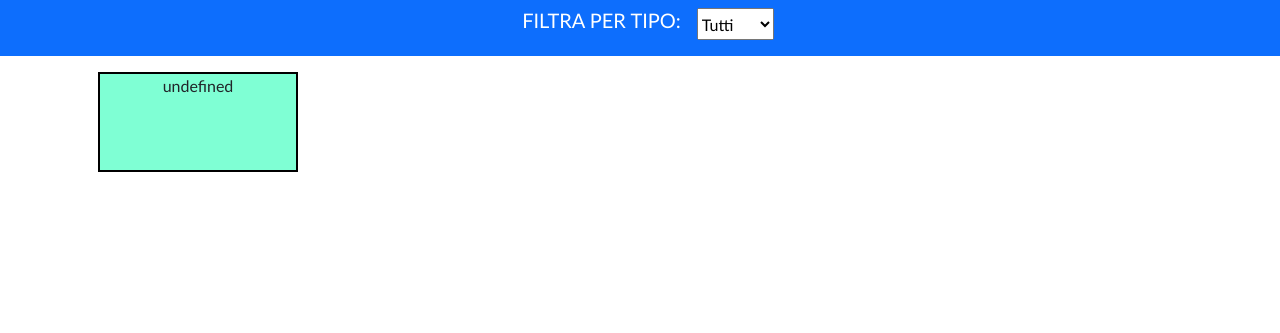
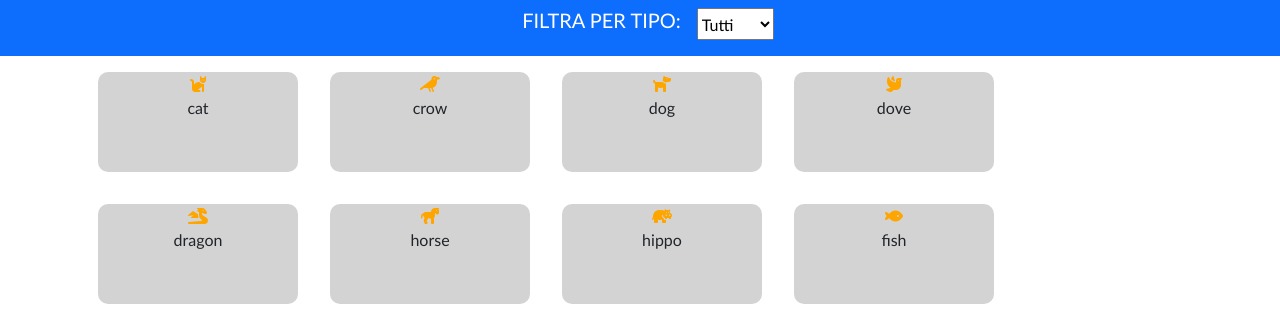
Before and after one commit to RiccardoBeca/js-es6-icons, a plain HTML site: page index.html in a window 1280 px wide. Shown: the part 64-397 px from the top of the page. Drawn offline with nearby package versions, Linux system fonts and the light colour scheme.

Commit message:
milestone 3 to be completed

```diff
--- a/data.js
+++ b/data.js
@@ -6,6 +6,8 @@
 // **Milestone 3**
 // Aggiungere alla pagina una select in cui le options corrispondono ai vari tipi di icone *(animal, vegetable, user)*. Quando l’utente seleziona un tipo dalla select, visualizzare solamente le icone corrispondenti.
 
+
+// global
 let listaOggetti = [
 
 	{
@@ -122,20 +124,48 @@ let listaOggetti = [
 	}
 ];
 
+const scelta = document.getElementById("sceltaCategorie");
+// *********
 
-listaOggetti.forEach(elemento => {
 
-	const {name, prefix, type, family, color } = elemento;
+// utils functions
+function printCard(){listaOggetti.forEach(elemento => {
 
-	document.querySelector("main .container").innerHTML = `
+	const {name, prefix, family, color } = elemento;
+
+	document.querySelector("main .container").innerHTML += `
 
 	<div class="row row-cols-1 m-3">
 	<div class="col text-center rb-card">
-	<i class="${elemento[family]} ${elemento[prefix]} ${elemento[name]}" style="color:${color}"></i>
-	<p>${elemento[name]}</p>
+	<i class="${family} ${prefix}${name}" style="color:${color}"></i>
+	<p>${name}</p>
 	</div>
 	</div>
 	`
 
-	console.log(elemento.prefix, elemento.name, elemento.color);
 })
+}
+
+// const tipoCarta = listaOggetti.filter((elemento) => {
+// 	elemento.type
+// })
+
+function cambiaCarte() {
+	listaOggetti.forEach(element => {
+
+		if(this.value === element.type) {
+
+		}
+	})
+	}
+
+// ****************
+
+
+
+
+
+// init
+printCard();
+
+scelta.addEventListener("change", cambiaCarte);
--- a/index.html
+++ b/index.html
@@ -20,7 +20,7 @@
     <div class="container-fluid d-flex bg-primary justify-content-center py-3">
 
       <h5 class="mx-3 text-white">FILTRA PER TIPO:</h5>
-      <select name="" id="">
+      <select name="" id="sceltaCategorie">
         <option value="all">Tutti</option>
         <option class="" value="animal">animali</option>
         <option class="" value="vegetable">vegetali</option>
--- a/style.css
+++ b/style.css
@@ -9,7 +9,6 @@ body {
 .rb-card {
   height: 100px;
   width: 200px;
-  background-color: aquamarine;
-  border: 2px solid black;
-
+  background-color: lightgray;
+  border-radius: 10px;
 }
```
